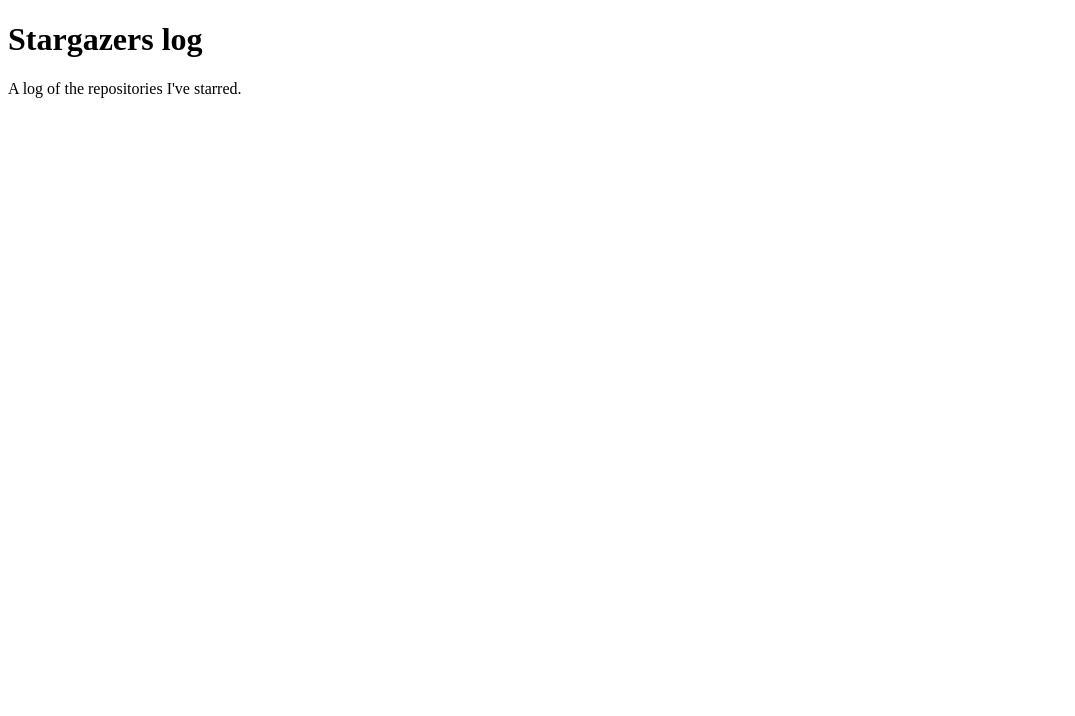
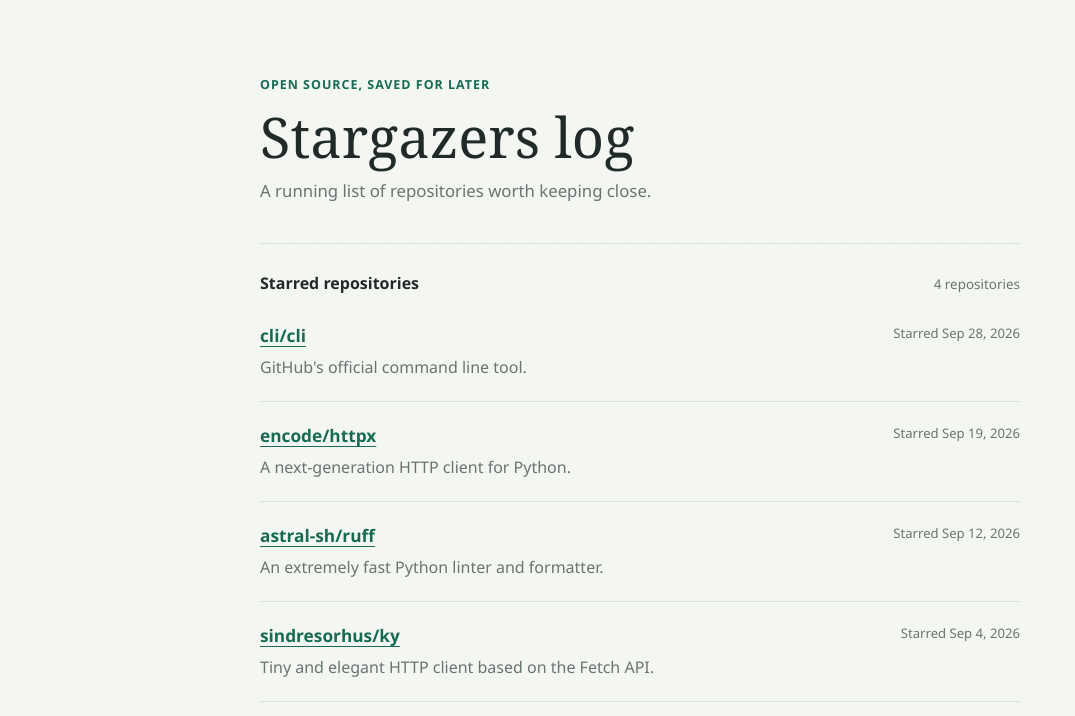
Before and after one commit to Liu-bland/stargazers-log, a plain HTML site: page index.html in a window 1280 px wide. Shown: the whole page, without its empty margins (0-1075 px from the left). Drawn offline with Linux system fonts and the light colour scheme.

Commit message:
Add starred repositories list

```diff
--- /dev/null
+++ b/events.json
@@ -0,0 +1,26 @@
+[
+  {
+    "name": "cli/cli",
+    "description": "GitHub's official command line tool.",
+    "url": "https://github.com/cli/cli",
+    "starred_at": "2026-09-28"
+  },
+  {
+    "name": "encode/httpx",
+    "description": "A next-generation HTTP client for Python.",
+    "url": "https://github.com/encode/httpx",
+    "starred_at": "2026-09-19"
+  },
+  {
+    "name": "astral-sh/ruff",
+    "description": "An extremely fast Python linter and formatter.",
+    "url": "https://github.com/astral-sh/ruff",
+    "starred_at": "2026-09-12"
+  },
+  {
+    "name": "sindresorhus/ky",
+    "description": "Tiny and elegant HTTP client based on the Fetch API.",
+    "url": "https://github.com/sindresorhus/ky",
+    "starred_at": "2026-09-04"
+  }
+]
--- a/index.html
+++ b/index.html
@@ -2,10 +2,27 @@
 <html lang="en">
   <head>
     <meta charset="utf-8">
+    <meta name="viewport" content="width=device-width, initial-scale=1">
     <title>Stargazers log</title>
+    <link rel="stylesheet" href="style.css">
+    <script src="script.js" defer></script>
   </head>
   <body>
-    <h1>Stargazers log</h1>
-    <p>A log of the repositories I've starred.</p>
+    <main class="page">
+      <header class="page-header">
+        <p class="eyebrow">Open source, saved for later</p>
+        <h1>Stargazers log</h1>
+        <p class="intro">A running list of repositories worth keeping close.</p>
+      </header>
+      <section aria-labelledby="repositories-heading">
+        <div class="section-heading">
+          <h2 id="repositories-heading">Starred repositories</h2>
+          <span id="repository-count" class="repository-count" aria-live="polite"></span>
+        </div>
+        <ul id="repository-list" class="repository-list" aria-live="polite">
+          <li class="status-message">Loading repositories...</li>
+        </ul>
+      </section>
+    </main>
   </body>
 </html>
--- /dev/null
+++ b/script.js
@@ -0,0 +1,59 @@
+const repositoryList = document.querySelector("#repository-list");
+const repositoryCount = document.querySelector("#repository-count");
+
+function renderRepositories(repositories) {
+  repositoryList.replaceChildren();
+  repositoryCount.textContent = `${repositories.length} ${repositories.length === 1 ? "repository" : "repositories"}`;
+
+  if (repositories.length === 0) {
+    const emptyMessage = document.createElement("li");
+    emptyMessage.className = "status-message";
+    emptyMessage.textContent = "No starred repositories yet.";
+    repositoryList.append(emptyMessage);
+    return;
+  }
+
+  for (const repository of repositories) {
+    const item = document.createElement("li");
+    item.className = "repository-item";
+
+    const link = document.createElement("a");
+    link.className = "repository-link";
+    link.href = repository.url;
+    link.textContent = repository.name;
+    link.target = "_blank";
+    link.rel = "noopener noreferrer";
+
+    const description = document.createElement("p");
+    description.className = "repository-description";
+    description.textContent = repository.description;
+
+    const date = document.createElement("time");
+    date.className = "repository-date";
+    date.dateTime = repository.starred_at;
+    date.textContent = `Starred ${new Date(`${repository.starred_at}T00:00:00`).toLocaleDateString(undefined, {
+      year: "numeric",
+      month: "short",
+      day: "numeric"
+    })}`;
+
+    item.append(link, description, date);
+    repositoryList.append(item);
+  }
+}
+
+fetch("events.json")
+  .then((response) => {
+    if (!response.ok) {
+      throw new Error(`Request failed: ${response.status}`);
+    }
+    return response.json();
+  })
+  .then(renderRepositories)
+  .catch(() => {
+    repositoryList.replaceChildren();
+    const errorMessage = document.createElement("li");
+    errorMessage.className = "status-message";
+    errorMessage.textContent = "Could not load repositories. Please try again later.";
+    repositoryList.append(errorMessage);
+  });
--- /dev/null
+++ b/style.css
@@ -0,0 +1,153 @@
+:root {
+  color-scheme: light;
+  font-family: "Segoe UI", sans-serif;
+  color: #202a28;
+  background: #f4f6f2;
+  font-synthesis: none;
+  text-rendering: optimizeLegibility;
+  --ink-muted: #687571;
+  --line: #dce3dd;
+  --accent: #176b53;
+}
+
+* {
+  box-sizing: border-box;
+}
+
+body {
+  min-width: 320px;
+  min-height: 100vh;
+  margin: 0;
+  background-image: linear-gradient(135deg, rgba(23, 107, 83, 0.045) 1px, transparent 1px);
+  background-size: 24px 24px;
+}
+
+.page {
+  width: min(100% - 40px, 760px);
+  margin: 0 auto;
+  padding: 76px 0 96px;
+}
+
+.page-header {
+  padding-bottom: 38px;
+  border-bottom: 1px solid var(--line);
+}
+
+.eyebrow {
+  margin: 0 0 14px;
+  color: var(--accent);
+  font-size: 0.78rem;
+  font-weight: 700;
+  letter-spacing: 0.08em;
+  text-transform: uppercase;
+}
+
+h1,
+h2,
+p {
+  margin-top: 0;
+}
+
+h1 {
+  margin-bottom: 12px;
+  font-family: Georgia, "Times New Roman", serif;
+  font-size: 3.5rem;
+  font-weight: 500;
+  line-height: 1.05;
+}
+
+.intro {
+  margin-bottom: 0;
+  color: var(--ink-muted);
+  font-size: 1.05rem;
+  line-height: 1.6;
+}
+
+.section-heading {
+  display: flex;
+  align-items: baseline;
+  justify-content: space-between;
+  gap: 16px;
+  padding: 28px 0 8px;
+}
+
+h2 {
+  margin-bottom: 0;
+  font-size: 1rem;
+  font-weight: 700;
+}
+
+.repository-count {
+  color: var(--ink-muted);
+  font-size: 0.84rem;
+  white-space: nowrap;
+}
+
+.repository-list {
+  margin: 0;
+  padding: 0;
+  list-style: none;
+}
+
+.repository-item {
+  display: grid;
+  grid-template-columns: minmax(0, 1fr) auto;
+  gap: 8px 20px;
+  padding: 22px 0;
+  border-bottom: 1px solid var(--line);
+}
+
+.repository-link {
+  width: fit-content;
+  color: var(--accent);
+  font-size: 1.08rem;
+  font-weight: 700;
+  text-decoration-thickness: 1px;
+  text-underline-offset: 4px;
+}
+
+.repository-link:hover {
+  color: #104c3c;
+}
+
+.repository-description {
+  grid-column: 1;
+  margin: 0;
+  color: var(--ink-muted);
+  line-height: 1.5;
+}
+
+.repository-date {
+  grid-column: 2;
+  grid-row: 1 / span 2;
+  color: var(--ink-muted);
+  font-size: 0.82rem;
+  white-space: nowrap;
+}
+
+.status-message {
+  padding: 22px 0;
+  color: var(--ink-muted);
+}
+
+@media (max-width: 520px) {
+  .page {
+    width: min(100% - 32px, 760px);
+    padding-top: 48px;
+  }
+
+  h1 {
+    font-size: 2.5rem;
+  }
+
+  .repository-item {
+    grid-template-columns: minmax(0, 1fr);
+    gap: 8px;
+  }
+
+  .repository-date,
+  .repository-description {
+    grid-column: 1;
+    grid-row: auto;
+  }
+}
```
